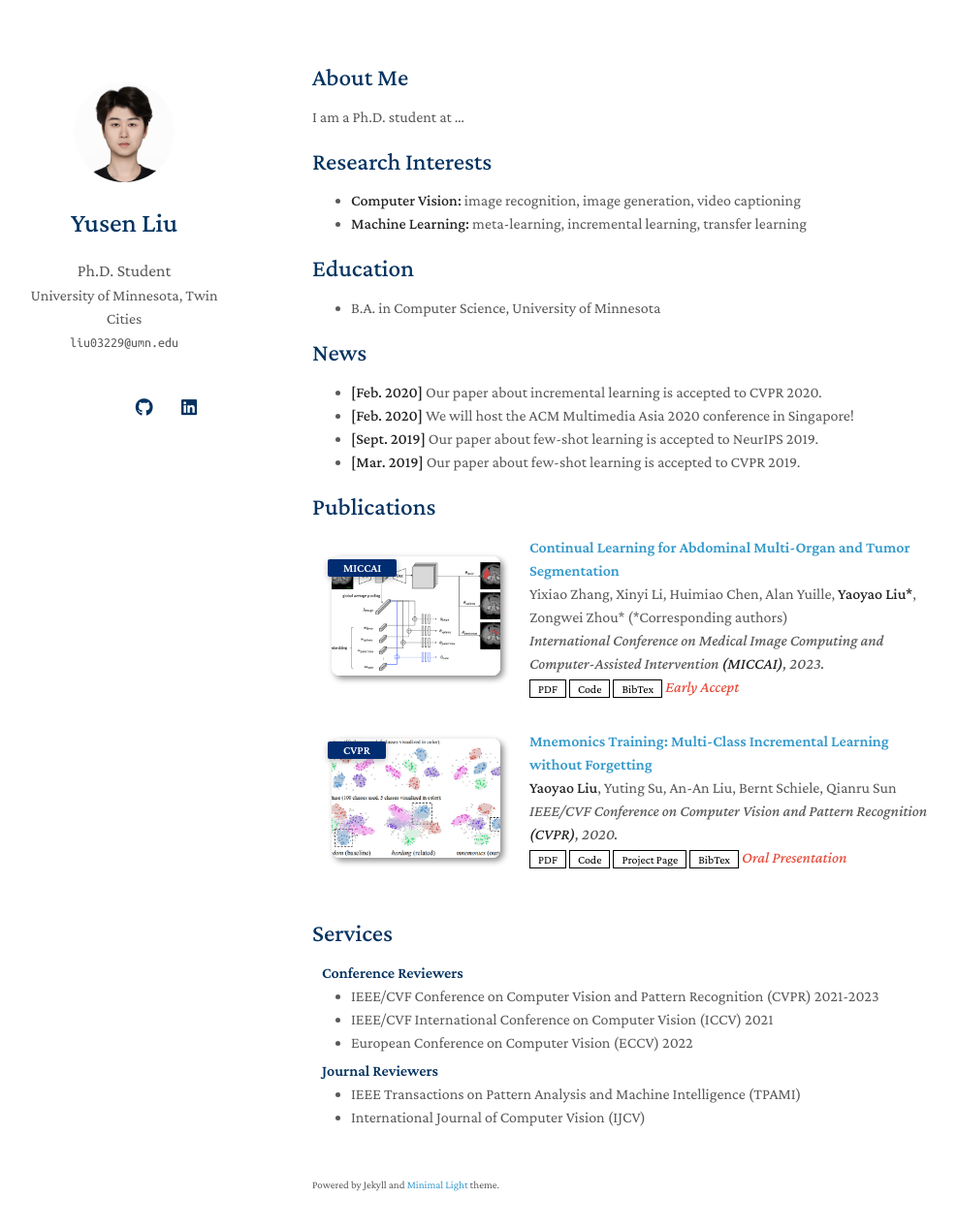
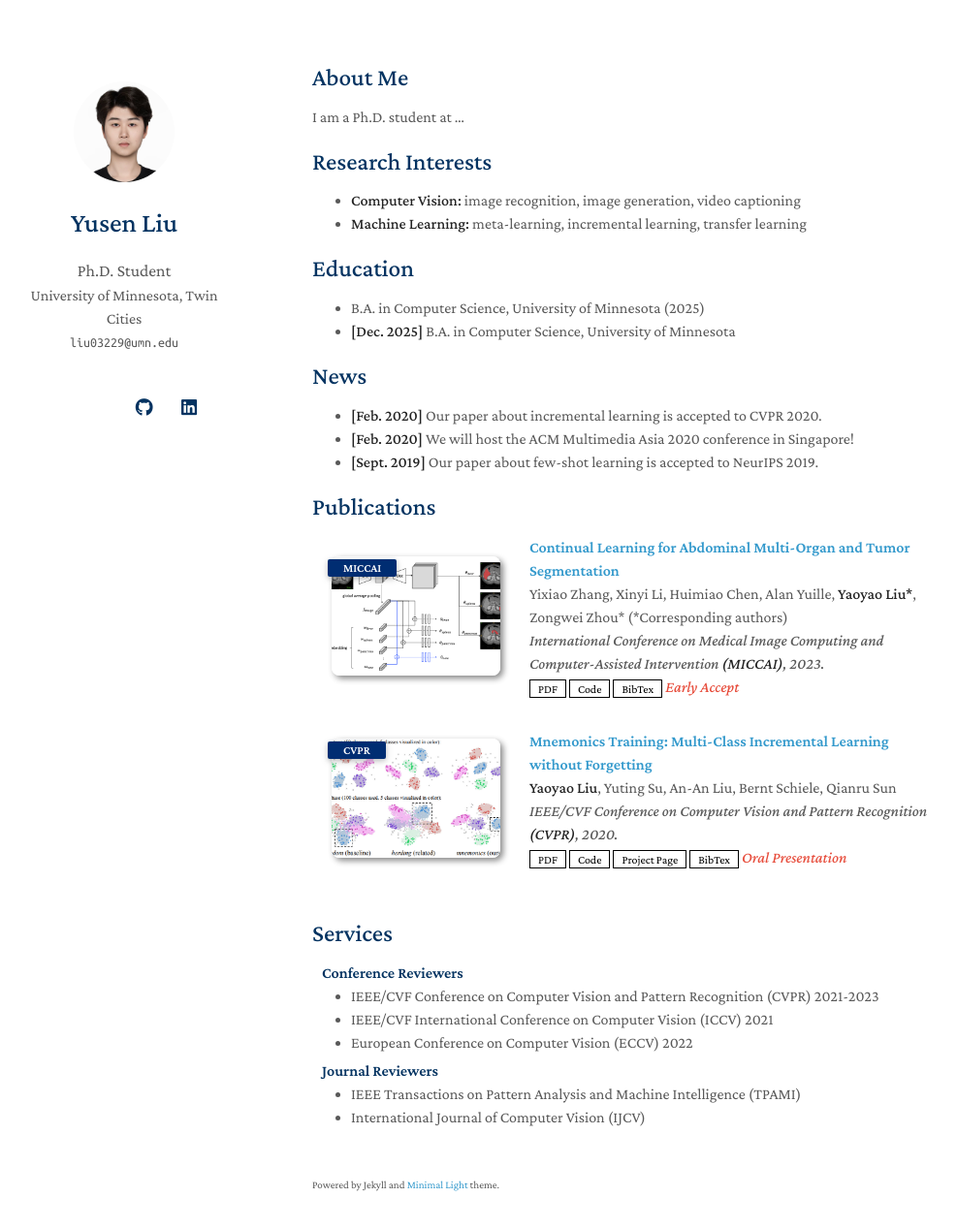
Before and after one commit to Lou1s-Lau/louislau.github.io, a Jekyll site: the page built from index.md, in a window 1280 px wide and 1303 px high. Shown: the top 1268 px of the window at 97% size, without its empty margins (148-1135 px from the left). Built offline with Jekyll 4.4.1, drawn with Linux system fonts in a browser that asks for light colours; a style sheet for code colours, icons or effects is not loaded; our own code applies the rules of GitHub Pages for plain Markdown files.

Commit message:
Update index.md

```diff
--- a/index.md
+++ b/index.md
@@ -12,15 +12,15 @@ I am a Ph.D. student at ...
 - **Machine Learning:** meta-learning, incremental learning, transfer learning
 
 ## Education
-- B.A. in Computer Science, University of Minnesota
-
+- B.A. in Computer Science, University of Minnesota (2025)
+- **[Dec. 2025]** B.A. in Computer Science, University of Minnesota
 
 ## News
 
 - **[Feb. 2020]** Our paper about incremental learning is accepted to CVPR 2020.
 - **[Feb. 2020]** We will host the ACM Multimedia Asia 2020 conference in Singapore!
 - **[Sept. 2019]** Our paper about few-shot learning is accepted to NeurIPS 2019.
-- **[Mar. 2019]** Our paper about few-shot learning is accepted to CVPR 2019.
+
 
 {% include_relative _includes/publications.md %}
 
```
